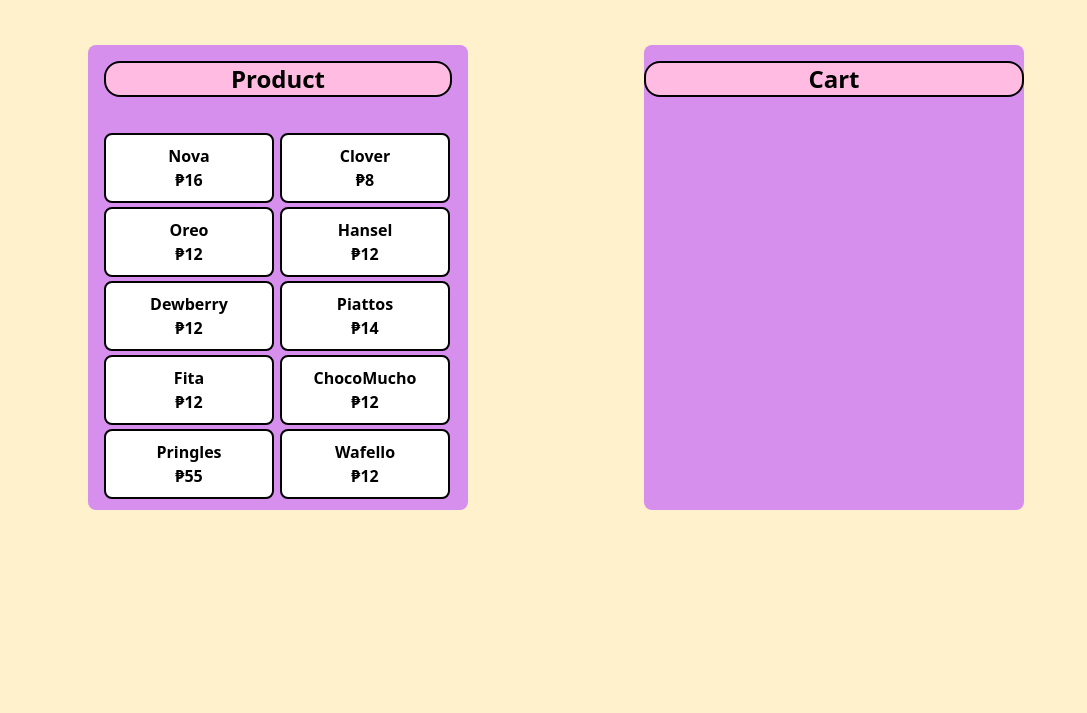
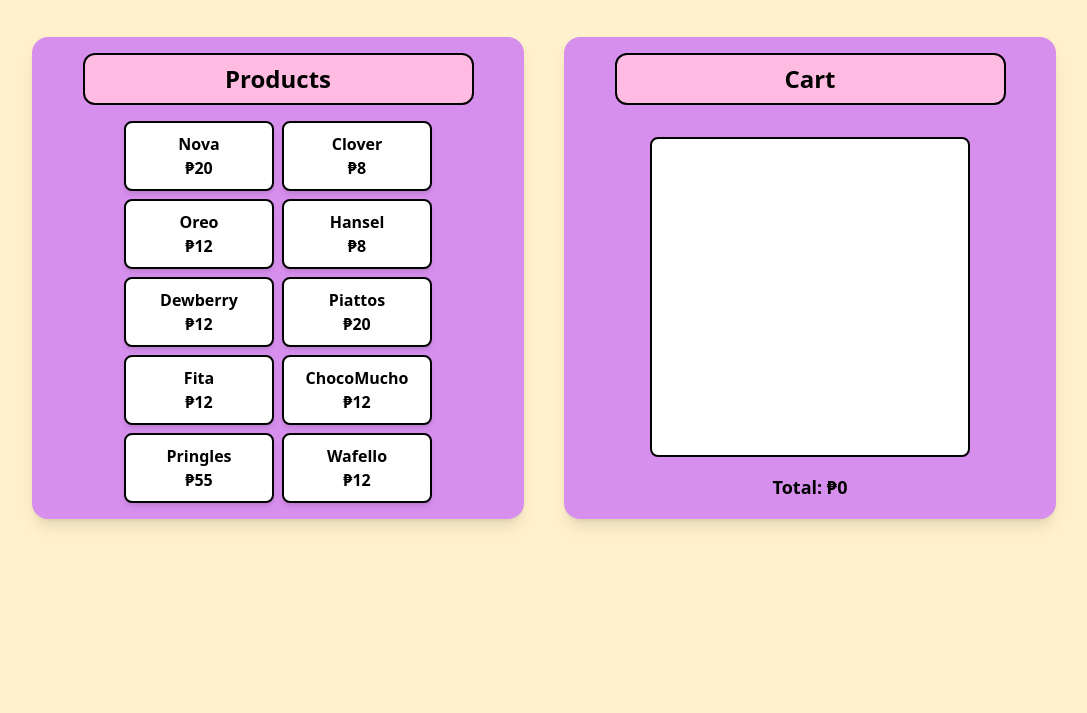
Before and after one commit to Cres15/DOM-BASICS, a website: page index.html in a window 1280 px wide. Shown: the part 87-800 px from the top of the page, without its empty margins (96-1183 px from the left). Drawn offline with Linux system fonts and the light colour scheme.

Commit message:
Add files via upload

```diff
--- a/index.html
+++ b/index.html
@@ -3,38 +3,45 @@
 <head>
   <meta charset="UTF-8">
   <meta name="viewport" content="width=device-width, initial-scale=1.0">
+  <link href="src/output.css" rel="stylesheet">
   <title>Simple Cart System</title>
-    <link href="src/output.css" rel="stylesheet">
-    <script src="script.js"></script>
 </head>
-<body class = "background">
-  <h1 class = "title">Simple Cart System</h1>
+<body class="body">
+
+  <h1 class="title">Simple Cart System</h1>
+
   <div class="main-container">
-  <div class="container">
-  <div class="bg1">
-    <h2 class="product">Product</h2>
+
+    <!-- Products Section -->
+    <div class="section">
+      <h2 class="product">Products</h2>
+      <div class="section-content">
         <ul class="productItem">
-  <li class = "Item"><p>Nova</p><p>₱16</p></li>
-  <li class = "Item"><p>Clover</p><p>₱8</p></li>
-  <li class = "Item"><p>Oreo</p><p>₱12</p></li>
-  <li class = "Item"><p>Hansel</p><p>₱12</p></li>
-  <li class = "Item"><p>Dewberry</p><p>₱12</p></li>
-  <li class = "Item"><p>Piattos</p><p>₱14</p></li>
-  <li class = "Item"><p>Fita</p><p>₱12</p></li>
-  <li class = "Item"><p>ChocoMucho</p></p>₱12</p></li>
-  <li class = "Item"><p>Pringles</p><p>₱55</p></li>
-  <li class = "Item"><p>Wafello</p><p>₱12</p></li>
+          <li class="Item"><p>Nova</p><p>₱20</p></li>
+          <li class="Item"><p>Clover</p><p>₱8</p></li>
+          <li class="Item"><p>Oreo</p><p>₱12</p></li>
+          <li class="Item"><p>Hansel</p><p>₱8</p></li>
+          <li class="Item"><p>Dewberry</p><p>₱12</p></li>
+          <li class="Item"><p>Piattos</p><p>₱20</p></li>
+          <li class="Item"><p>Fita</p><p>₱12</p></li>
+          <li class="Item"><p>ChocoMucho</p><p>₱12</p></li>
+          <li class="Item"><p>Pringles</p><p>₱55</p></li>
+          <li class="Item"><p>Wafello</p><p>₱12</p></li>
         </ul>
       </div>
     </div>
 
-      <div class="cartTitle">
-    <h2 class="cart2">Cart</h2>
-
- </div>
-</div>
+    <!-- Cart Section -->
+    <div class="section">
+      <h2 class="product">Cart</h2>
+      <div class="section-content">
+        <div id="cart" class="cart"></div>
+        <p class="total-text">Total: <span id="total">₱0</span></p>
       </div>
     </div>
 
+  </div>
+
+  <script src="src/process.js"></script>
 </body>
 </html>
--- a/src/input.css
+++ b/src/input.css
@@ -1,42 +1,55 @@
 @import "tailwindcss";
 
-
-.background {
-    @apply bg-[#FFF1CB]
+.body {
+  @apply bg-[#FFF1CB];
 }
 
+/* Page Title */
 .title {
-    @apply text-center text-3xl font-bold underline bg-[#FFBBE1] mt-2 mx-90 py-4
+  @apply text-center text-3xl font-bold underline bg-[#FFBBE1] mt-4 py-4 rounded-md mx-auto w-[400px];
 }
 
-.product {
-    @apply text-center text-2xl font-bold border-2 border-solid bg-[#FFBBE1] rounded-2xl
+/* Main Container (2-column grid) */
+.main-container {
+  @apply grid grid-cols-2 gap-10 w-full max-w-5xl mx-auto mt-10;
 }
 
-.bg1 {
-    @apply bg-[#D78FEE] w-[380px] h-[465px] p-4 rounded-lg ml-30
+/* Shared layout for Product & Cart boxes */
+.section {
+  @apply flex flex-col bg-[#D78FEE] rounded-2xl shadow-lg p-4 items-center;
 }
 
-.container {
-    @apply justify-center gap-5 mt-7
+/* Section headers */
+.product {
+  @apply text-center text-2xl font-bold bg-[#FFBBE1] border-2 border-black rounded-xl px-6 py-2 w-[85%];
 }
 
-.main-container{
-    @apply grid grid-cols-2 gap-10 w-full max-w-6xl mx-auto mt-7
+/* Container for content (products or cart) */
+.section-content {
+  @apply mt-4 w-full flex flex-col items-center;
 }
 
+/* Product list grid */
 .productItem {
-    @apply grid grid-cols-2 gap-1 mt-9 my-1 font-semibold
+  @apply grid grid-cols-2 gap-2 font-semibold;
 }
 
+/* Individual product items */
 .Item {
-    @apply border-2 border-solid p-2 bg-white w-[170px] h-[70px] flex flex-col justify-center items-center rounded-lg
+  @apply border-2 border-black bg-white w-[150px] h-[70px] flex flex-col justify-center items-center rounded-lg shadow-md;
 }
 
-.cartTitle{
-    @apply bg-[#D78FEE] w-[380px] h-[465px] pt-4 rounded-lg text-center text-2xl font-bold ml-20 mt-7
+/* Cart area */
+.cart {
+  @apply bg-white border-2 border-black rounded-lg w-[320px] h-[320px] mt-4 p-2 overflow-auto;
 }
 
-.cart2 {
-    @apply bg-[#FFBBE1] text-center font-bold text-2xl border-2 border-solid rounded-2xl
+/* Total text under cart */
+.total-text {
+  @apply mt-4 text-lg font-semibold;
 }
+
+
+.cart-item {
+  @apply cursor-pointer transition hover:bg-[#f9a9d1];
+}
--- /dev/null
+++ b/src/process.js
@@ -0,0 +1,37 @@
+// Select elements using older DOM methods
+const cart = document.getElementById('cart');
+const totalSpan = document.getElementById('total');
+const products = document.getElementsByClassName('Item');
+
+let total = 0;
+
+// Convert HTMLCollection to array-like loop
+for (let i = 0; i < products.length; i++) {
+  products[i].addEventListener('click', function() {
+    // Create a new div for the cart item
+    const cartItem = document.createElement('div');
+    cartItem.className = 'cart-item flex justify-between bg-[#FFBBE1] p-2 rounded-md mb-2';
+
+    const name = document.createElement('span');
+    name.innerText = this.children[0].innerText;
+
+    const price = document.createElement('span');
+    price.innerText = this.children[1].innerText;
+
+    cartItem.appendChild(name);
+    cartItem.appendChild(price);
+    cart.appendChild(cartItem);
+
+    // Update total
+    const priceNumber = parseInt(this.children[1].innerText.replace('₱', ''));
+    total += priceNumber;
+    totalSpan.innerText = '₱' + total;
+
+    // Remove item if clicked in cart
+    cartItem.addEventListener('click', function() {
+      cart.removeChild(cartItem);
+      total -= priceNumber;
+      totalSpan.innerText = '₱' + total;
+    });
+  });
+}
```
Also changed, not shown: package.json (+14 -16 lines), src/output.css, 1 other file. Lines whose indentation alone changed are shown as unchanged.
